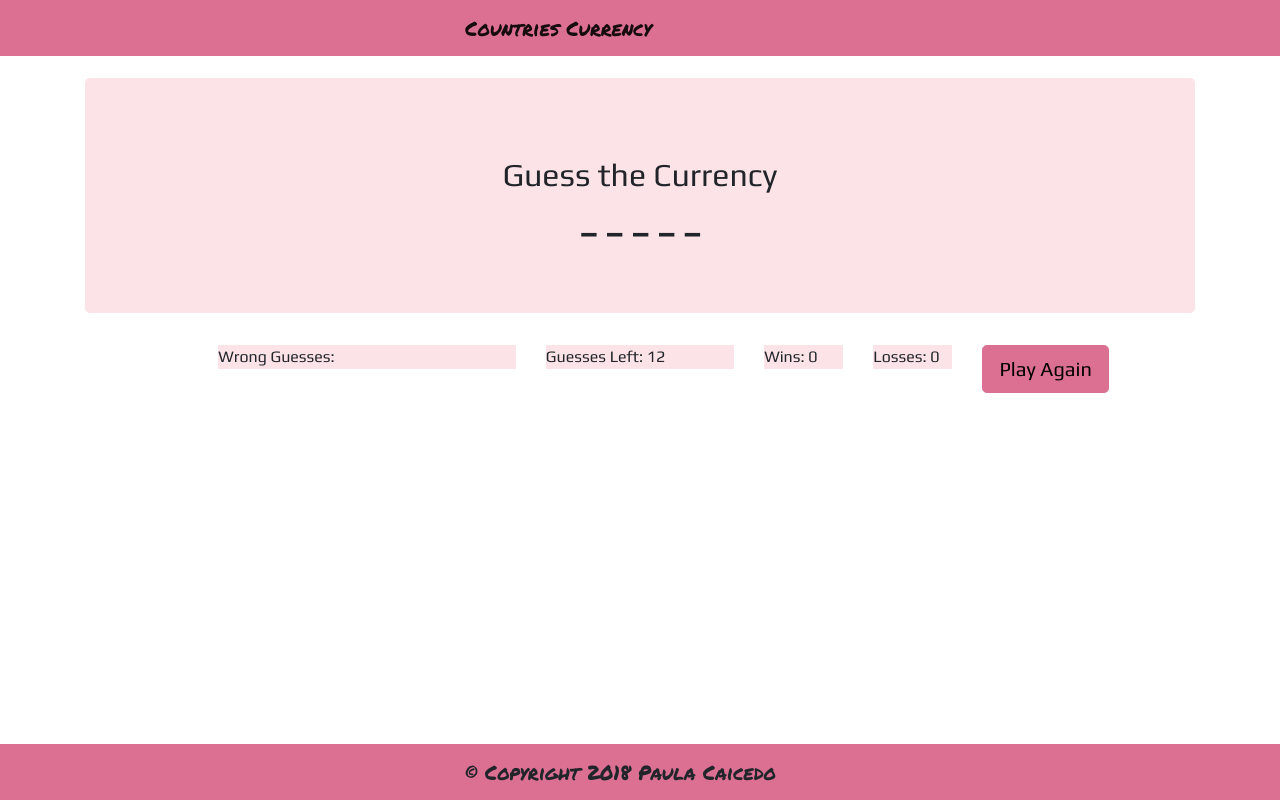
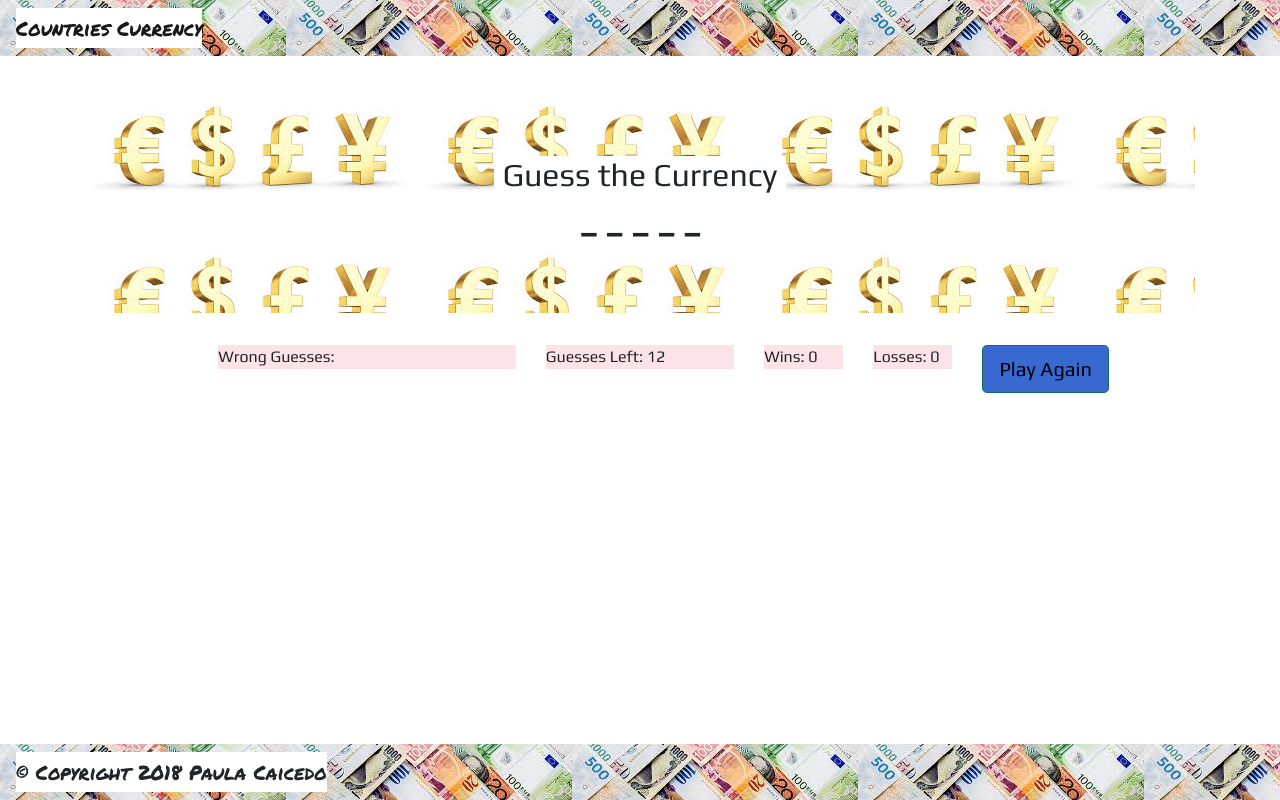
Before and after one commit to pandrea1003/Word-Guess-Game, a plain HTML site: page index.html in a window 1280 px wide. Drawn offline with nearby package versions, Linux system fonts and the light colour scheme.

Commit message:
adding new css

```diff
--- a/assets/style.css
+++ b/assets/style.css
@@ -3,21 +3,27 @@
 }
 
 body {
-background-image: url('assets/images/currency.jpg') !important;
-background-size: 100%;
 font-family: 'Permanent Marker';
+
 }
 
 
 .jumbotron {
     padding-top: 7%;
     margin-top: 2%;
-    background: rgba(251, 221, 227, 0.8);
+    background: rgba(44, 51, 151, 0.8);
     text-align: center;
     font-family: 'Play', sans-serif;
+    background-image: url('images/symbol.jpeg') !important;
+
 
  }
 
+ h2{
+     background: white !important;
+    margin-left: 36%;
+    margin-right: 36%;
+ }
 #currencyGuess {
     font-weight: bolder;
 }
@@ -25,26 +31,28 @@ font-family: 'Permanent Marker';
     background: rgba(251, 221, 227, 0.8);
     font-family: 'Play', sans-serif;
 
+
 }
 
 .btn-info {
-    background: palevioletred;
-    border-color:  palevioletred;
+    background: rgb(56, 105, 209);
+    border-color:  rgb(23, 110, 81);
     color: black !important;
     font-family: 'Play', sans-serif;
 
 }
 
 .btn-info:hover{
-    background: rgb(229, 147, 174);
+    background: rgb(60, 120, 233);
     border-color:  rgb(229, 147, 174);
 
 }
 
 .btn-info:focus{
-    background: rgb(229, 147, 174)!important;
     border-color:  rgb(229, 147, 174)!important;
     color: black !important;
+
+
 }
 
 .btn {
@@ -52,9 +60,13 @@ font-family: 'Permanent Marker';
 }
 
 .navbar {
-    background: palevioletred!important;
+    background-image: url('images/currency.jpeg') !important;
 }
 
 .navbar-brand {
-    padding-left: 36%;
+    padding-left: center;
+    background: white;
+
+
+
 }
```
Also changed, not shown: index.html (+1 -1 lines), assets/images/bills.jpeg (added), assets/images/currency.jpeg (added), assets/images/currency.jpg (deleted), assets/images/symbol.jpeg (added), 1 other file.
